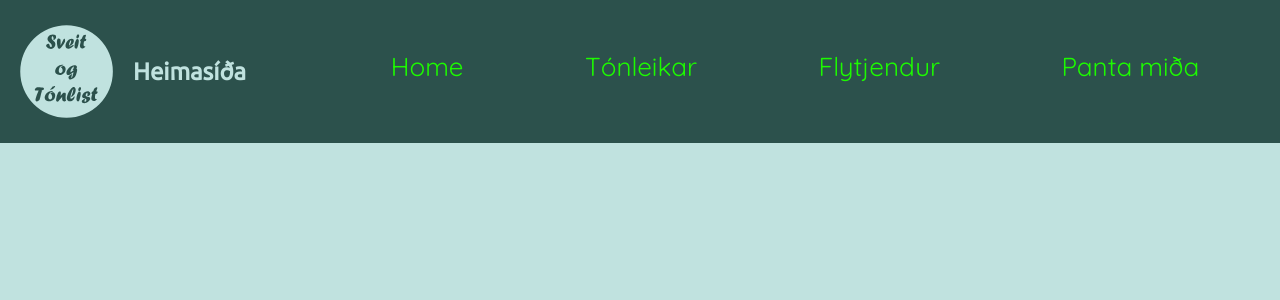
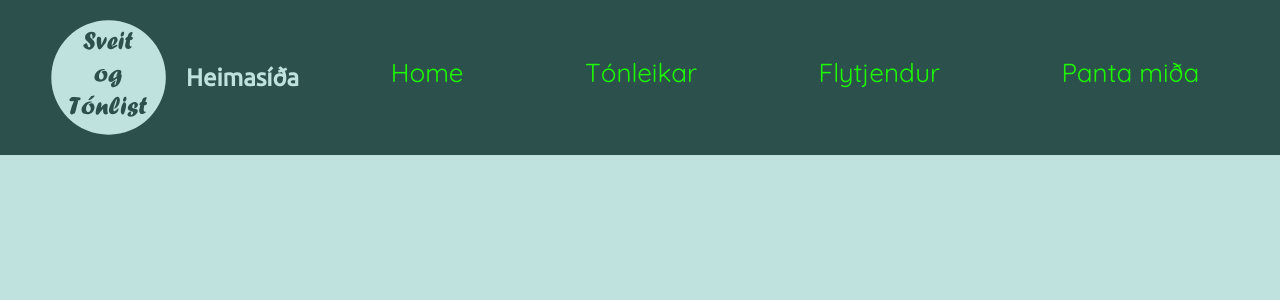
Before and after one commit to nonni1234/Vef-Lokaverkefni, a Jekyll site: the page built from index.html, in a window 1280 px wide. Shown: the top 300 px of the page. Built offline with Jekyll 4.4.1, drawn with Linux system fonts in a browser that asks for light colours; some web fonts are replaced.

Commit message:
laga navigation

```diff
--- a/_sass/header.scss
+++ b/_sass/header.scss
@@ -1,5 +1,5 @@
 .logo {
-    width: 30%;
+    width: 20vw;
     height: 100%;
     //height: 4em;
 }
@@ -24,10 +24,9 @@ header {
     font-family: 'Ubuntu', sans-serif;
 }
 @media (min-width: 600px) {
-    /*
     .logo {
-        width: 20%;
-    }*/
+        width: 13vw;
+    }
 }
 @media (min-width: 1000px) {
     header {
@@ -39,4 +38,7 @@ header {
     .title {
         margin: auto auto auto 20px;
     }
+    .logo {
+        width: 9vw;
+    }
 }
--- a/_sass/navigation.scss
+++ b/_sass/navigation.scss
@@ -4,7 +4,7 @@
     flex-flow: row;
     justify-content: space-around;
     flex-wrap: wrap;
-    margin: 30px 0;
+    margin: auto 0;
     a {
         text-decoration: none;
         font-size: 26px;
```
Also changed, not shown: 1 other file.
